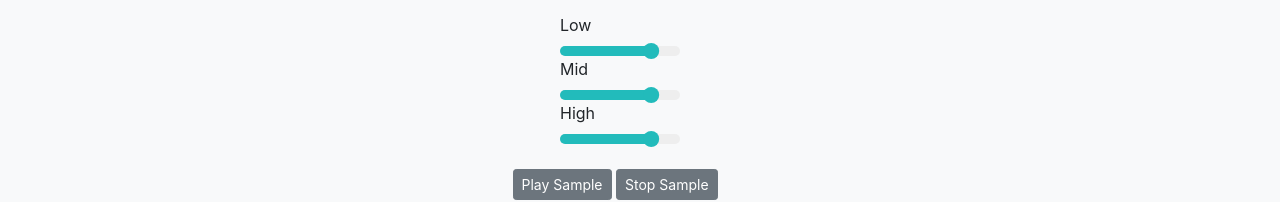
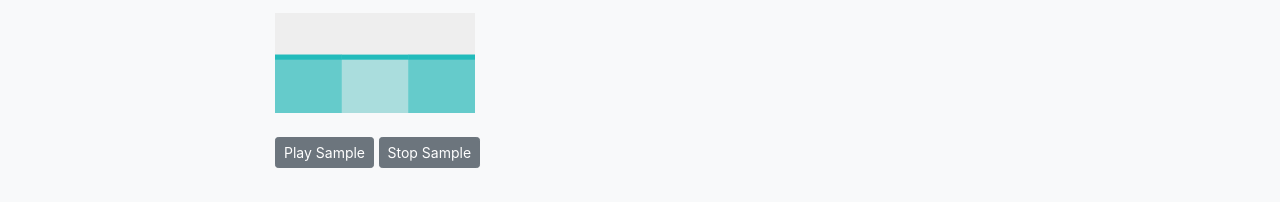
Before and after one commit to gmoraitis/MLH-Do-re-mi-EQ, a website with bundled scripts: page index.html in a window 1280 px wide. Shown: the part 617-819 px from the top of the page. Built offline with nearby package versions, Linux system fonts and the light colour scheme.

Commit message:
Change from sliders to multislider mode

```diff
--- a/index.html
+++ b/index.html
@@ -65,20 +65,10 @@
       </div>
     </div>
 
-    <div class="container">
+    <div class="container text-center">
       <div class="row">
-        <div class="col-lg-2 mx-auto ">
-
-          <div id="low">Low
-          </div>
-          <br>
-          <div id="mid">Mid
-          </div>
-          <br>
-          <div id="high">High
-          </div>
-          <br>
-
+        <div class="col-lg-8 mx-auto">
+          <div id="multi"></div>
         </div>
       </div>
     </div>
@@ -88,13 +78,15 @@
 
     <div class="container">
       <div class="row">
-        <div class="col-lg-3 mx-auto">
+        <div class="col-lg-8 mx-auto">
           <button type="button" class="btn btn-sm btn-secondary" id="play" aria-pressed="true">Play Sample</button>
           <button type="button" class="btn btn-sm btn-secondary" id="stop" aria-pressed="true">Stop Sample</button>
         </div>
       </div>
     </div>
   </section>
+
+
 
 
 
--- a/js/eq.js
+++ b/js/eq.js
@@ -6,7 +6,7 @@ document.getElementById('play')?.addEventListener('click', async () => {
 
 	console.log("Sound Start")
 	// Calling the original loop.
-	const player1 = new Tone.Player("./samples/eqm01b.mp3").toDestination();
+	const player1 = new Tone.Player("./samples/eqm01b.mp3").toDestination(eq1);
 	player1.autostart = true;
 	player1.loop = true;
 
@@ -18,59 +18,41 @@ document.getElementById('play')?.addEventListener('click', async () => {
 	})
 
 	var eq1 = new Tone.EQ3({
-		low: "8",
-		mid: "8",
-		high: "8"
+		low: "3",
+		mid: "3",
+		high: "3"
 	}).toDestination();
+
 
 
 	// connect the player to the eq
 	player1.connect(eq1)
+	// eq1.connect(player1);
 
 
 
-	sliderLow.on('change', function (v) {
-		eq1.low.value = sliderLow.value;
-		console.log(eq1);
+
+	multislider.on('change', function (v) {
+		eq1.low.value = multislider.values[0];
+		eq1.mid.value = multislider.values[1];
+		eq1.high.value = multislider.values[2];
 	});
 
-	sliderMid.on('change', function (v) {
-		eq1.mid.value = sliderMid.value;
-		console.log(eq1);
-	});
-
-	sliderHigh.on('change', function (v) {
-		eq1.high.value = sliderHigh.value;
-		console.log(eq1);
-	});
+	multislider.on('change',function(v) {
+		console.log(eq1.low.value);
+	  })
 
 })
-var sliderLow = new Nexus.Slider('#low', {
-	'size': [120, 20],
-	'mode': 'relative',  // 'relative' or 'absolute'
-	'min': 0,
-	'max': 10,
+
+
+var multislider = new Nexus.Multislider('#multi', {
+	'size': [200, 100],
+	'numberOfSliders': 3,
+	'min': -18,
+	'max': 18,
 	'step': 0,
-	'value': 8,
-	'mode': 'line'
+	'candycane': 2,
+	'values': [3, 3, 3],
+	'smoothing': 0,
+	'mode': 'bar'  // 'bar' or 'line'
 })
-
-var sliderMid = new Nexus.Slider('#mid', {
-	'size': [120, 20],
-	'mode': 'relative',  // 'relative' or 'absolute'
-	'min': 0,
-	'max': 10,
-	'step': 0,
-	'value': 8,
-	'mode': 'bar'
-})
-
-var sliderHigh = new Nexus.Slider('#high', {
-	'size': [120, 20],
-	'mode': 'relative',  // 'relative' or 'absolute'
-	'min': 0,
-	'max': 10,
-	'step': 0,
-	'value': 8,
-	'mode': 'bar'
-})
```
